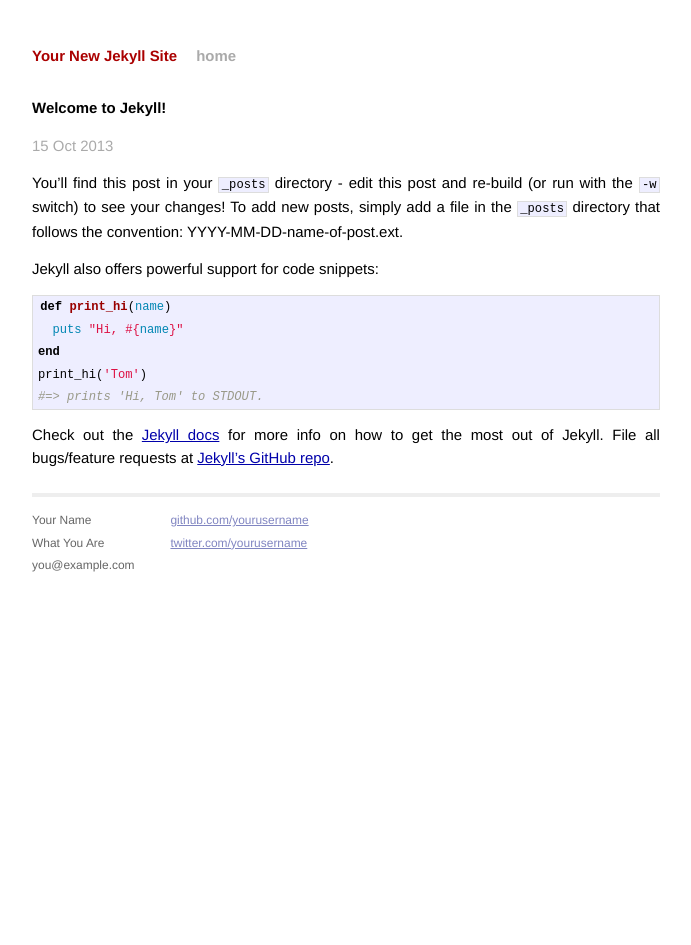
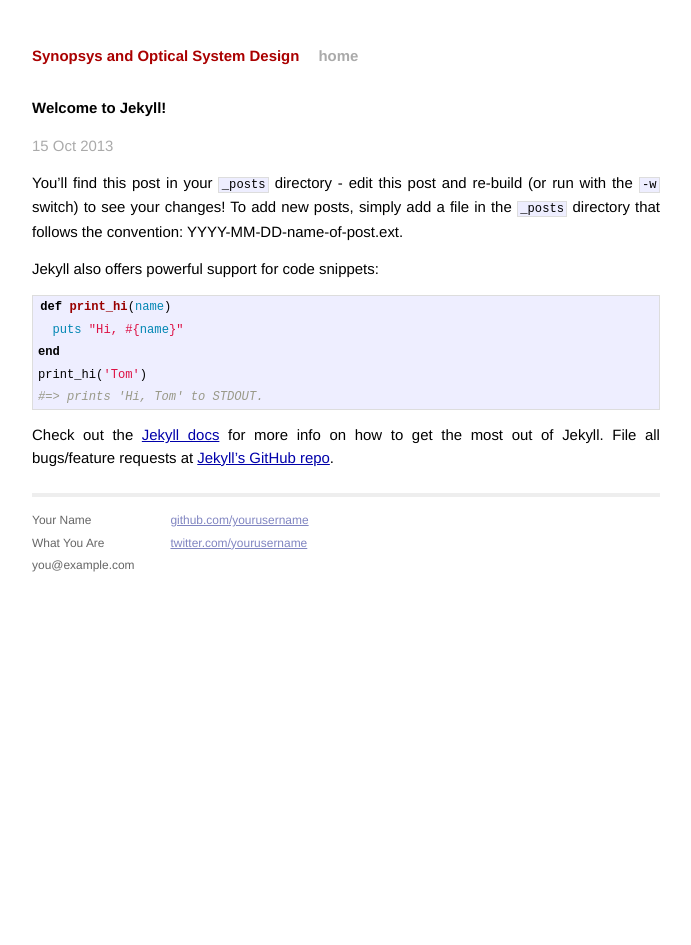
Before and after one commit to pphotonioKim/Blog, a Jekyll site: the page built from _posts/2013-10-15-welcome-to-jekyll.markdown, in a window 1280 px wide. Shown: the whole page, without its empty margins (294-985 px from the left). Built offline with Jekyll 4.4.1, drawn with Linux system fonts in a browser that asks for light colours.

Commit message:
Update _config.yml

```diff
--- a/_config.yml
+++ b/_config.yml
@@ -1,5 +1,6 @@
-name: Your New Jekyll Site
+name: Synopsys and Optical System Design
 markdown: kramdown
+highlighter: rouge
 pygments: true
 
 baseurl: "/blog"
```
